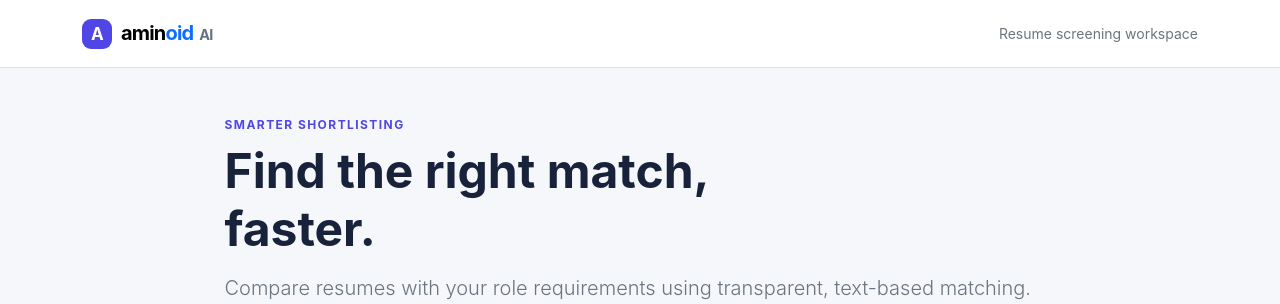
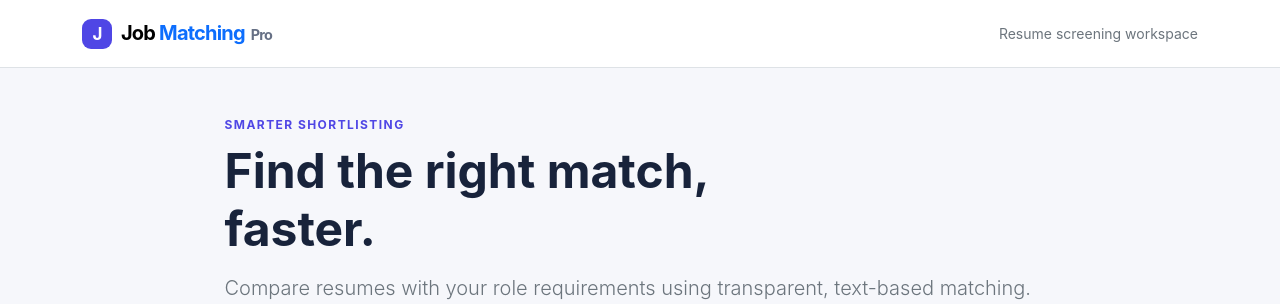
Before and after one commit to sheik0203/resume_screening, a Django app: page / in a window 1280 px wide. Shown: the top 304 px of the page. Run offline with Django 5.2, Linux system fonts and the light colour scheme.

Commit message:
title changed

```diff
--- a/matcher/templates/matcher/results.html
+++ b/matcher/templates/matcher/results.html
@@ -4,7 +4,7 @@
 <head>
   <meta charset="utf-8">
   <meta name="viewport" content="width=device-width, initial-scale=1">
-  <title>Screening results | Aminoid AI</title>
+  <title>Screening results | JOB MATCHING </title>
   <link href="https://cdn.jsdelivr.net/npm/bootstrap@5.3.3/dist/css/bootstrap.min.css" rel="stylesheet">
   <link href="{% static 'css/style.css' %}" rel="stylesheet">
 </head>
--- a/matcher/templates/matcher/upload.html
+++ b/matcher/templates/matcher/upload.html
@@ -5,13 +5,13 @@
   <meta charset="utf-8">
   <meta name="viewport" content="width=device-width, initial-scale=1">
   <meta name="description" content="Screen PDF resumes against a job description with local text similarity.">
-  <title>Resume Matcher | Aminoid AI</title>
+  <title>Resume Matcher | Job Matching Pro</title>
   <link href="https://cdn.jsdelivr.net/npm/bootstrap@5.3.3/dist/css/bootstrap.min.css" rel="stylesheet">
   <link href="{% static 'css/style.css' %}" rel="stylesheet">
 </head>
 <body>
   <nav class="navbar navbar-expand-lg border-bottom bg-white">
-    <div class="container"><a class="navbar-brand fw-bold" href="{% url 'matcher:upload' %}"><span class="brand-mark">A</span> amin<span class="text-primary">oid</span> <span class="brand-ai">AI</span></a><span class="small text-secondary">Resume screening workspace</span></div>
+    <div class="container"><a class="navbar-brand fw-bold" href="{% url 'matcher:upload' %}"><span class="brand-mark">J</span> Job <span class="text-primary">Matching</span> <span class="brand-ai">Pro</span></a><span class="small text-secondary">Resume screening workspace</span></div>
   </nav>
   <main class="container py-5">
     <div class="row justify-content-center">
```
Also changed, not shown: README.md.
